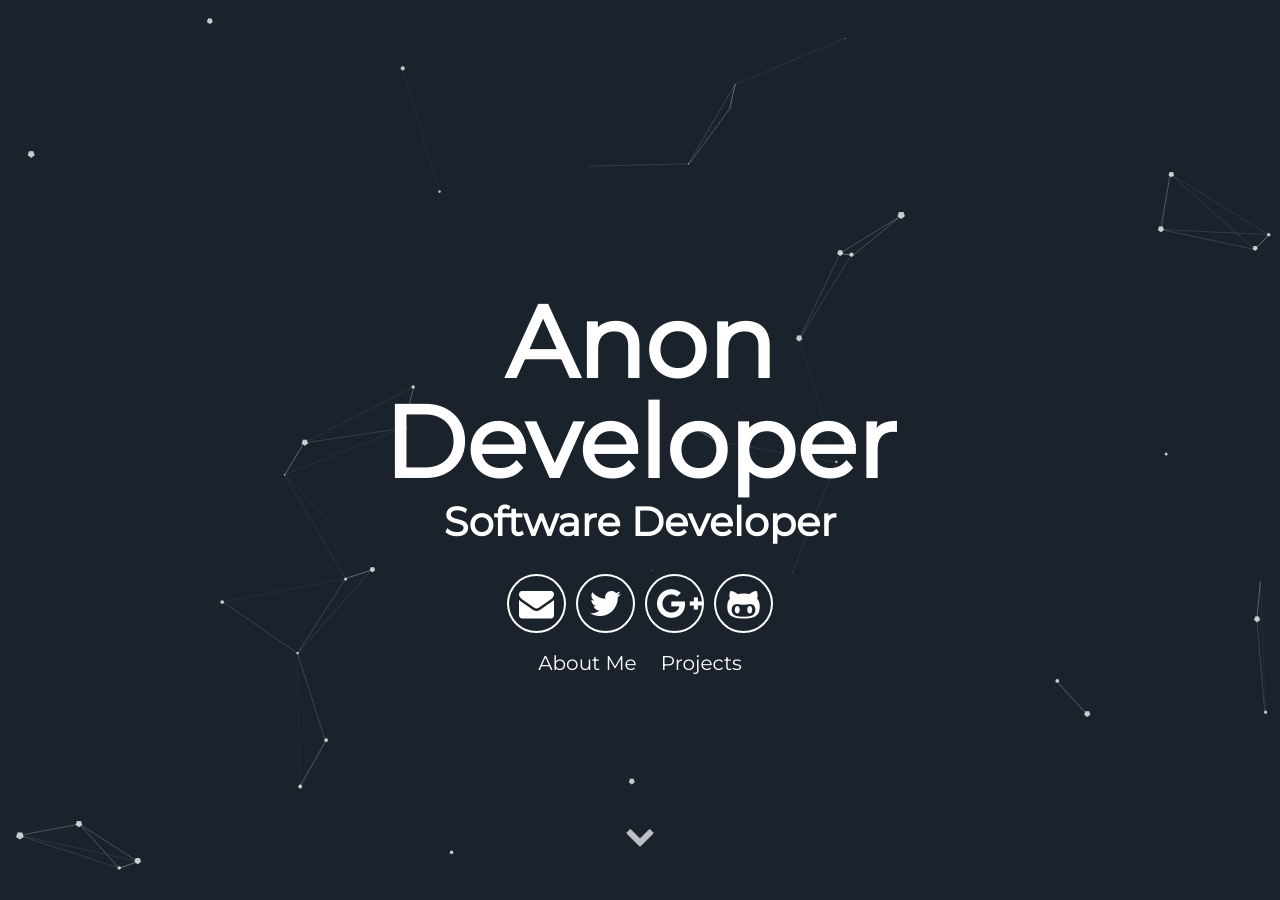
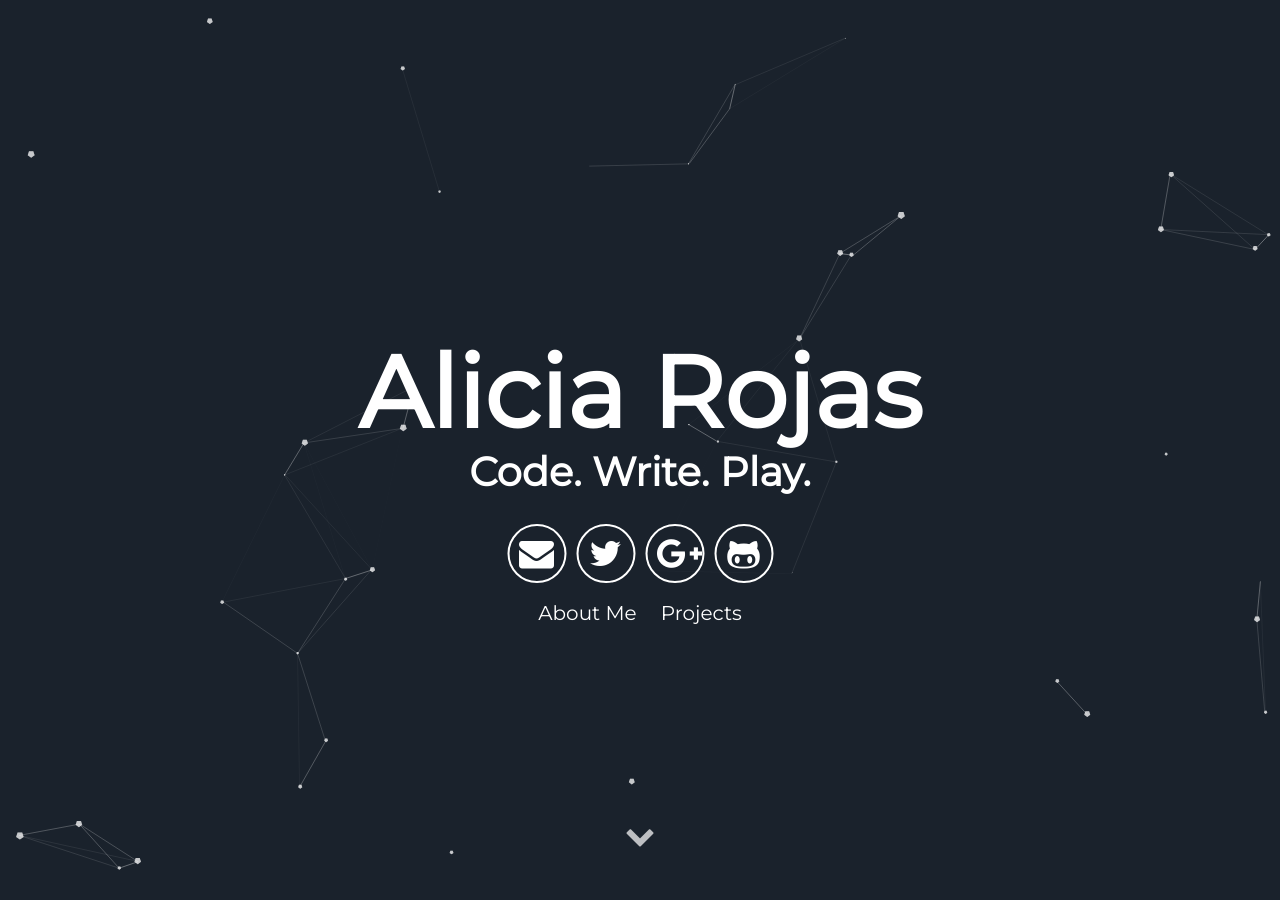
Before and after one commit to aliciapaz/aliciapaz-portfolio, a Jekyll site: the page built from index.html, in a window 1280 px wide and 900 px high. Built offline with Jekyll 4.4.1, drawn with Linux system fonts in a browser that asks for light colours; some of the changed lines change nothing that is shown; some of the changed text lies outside the part shown.

Commit message:
update user description and title

```diff
--- a/_config.yml
+++ b/_config.yml
@@ -1,20 +1,20 @@
 # Site settings
-title: A blog about lorem ipsum dolor sit amet
-description: A blog about lorem ipsum dolor sit amet
+title: Alicia Rojas
+description: Alicia Rojas' portfolio
 # baseurl: "/particle" # the subpath of your site, e.g. /blog
 # url: "localhost:3000" # the base hostname & protocol for your site e.g. http://willianjusten.com.br
 
 # User settings
-username: Anon Developer
-user_description: Bicycle rights irony actually neutra typewriter lyft. Man bun taxidermy put a bird on it, umami yr ramps pop-up ugh bushwick chia lo-fi. Occupy bitters pour-over snackwave you probably haven't heard of them small batch. Cornhole mustache man bun letterpress echo park VHS.
-user_title: Software Developer
-email: anon@anon.com
-twitter_username: lorem_ipsum
-github_username:  lorem_ipsum
-gplus_username:  lorem_ipsum
+username: Alicia Rojas
+user_description: I'm a software developer and natural resources engineer. I build things and solve problems to make the human and non-human happier.
+user_title: Code. Write. Play.
+email: aliciapazrojas@gmail.com
+twitter_username: _alicia_paz
+github_username:  aliciapaz
+linkedin_username: aliciapazrojas
 
 # Google-analytics
 google-analytics:
-  id: ""
+  id: "G-CMRKBGSF7J"
 
 exclude: ['package.json', 'src' , 'node_modules']
```
